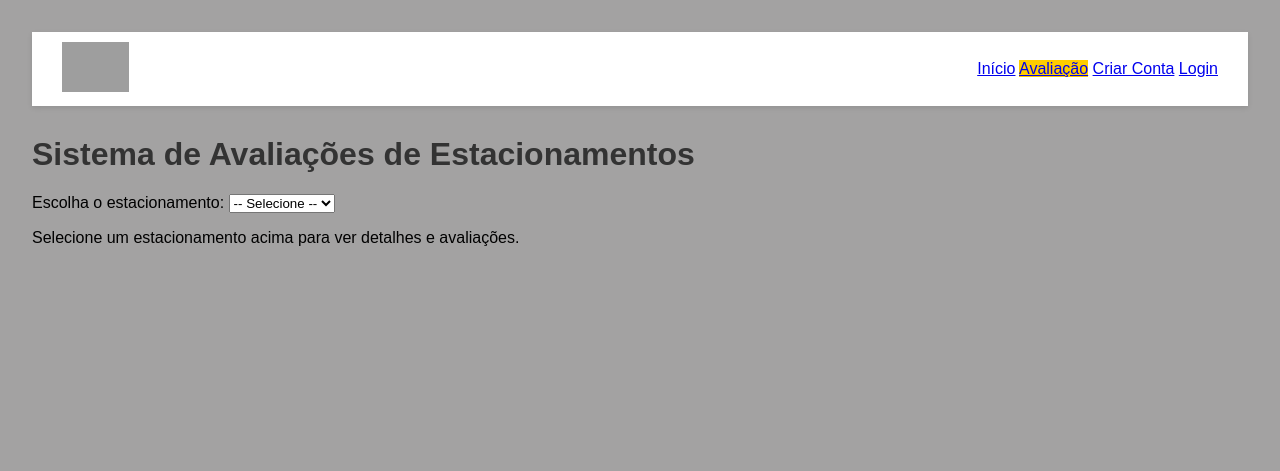
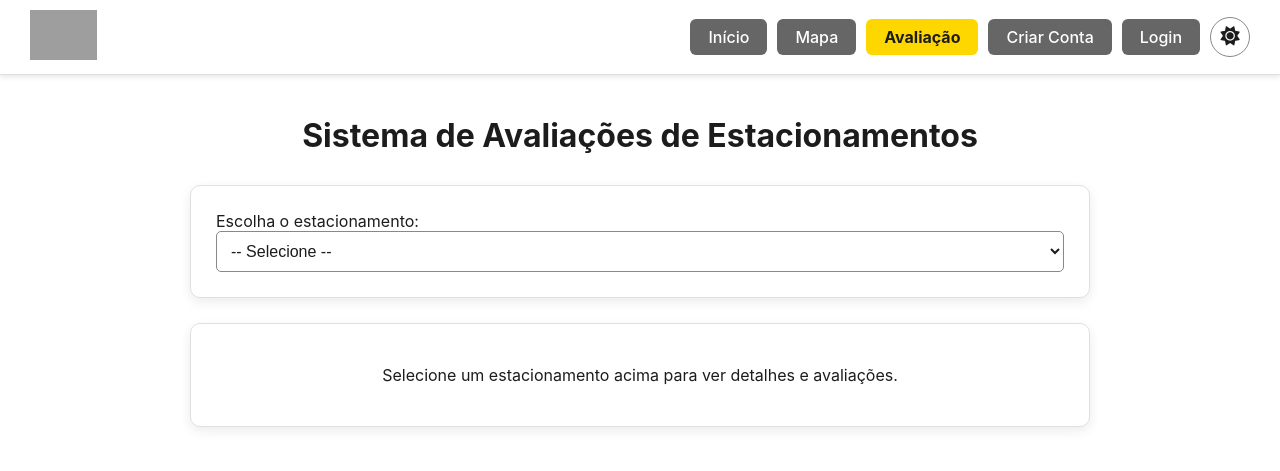
Before and after one commit to eugenioaa/estaciona-facil, a Django app: page /avaliacoes/ in a window 1280 px wide. Shown: the top 471 px of the page. Run offline with Django 5.2, Linux system fonts and the light colour scheme; data that the repository does not hold is empty; grey boxes are pictures that could not be loaded.

Commit message:
Unifiçao das paginas principais: tela inicial, mapa e avaliaçao. Adiçao de modo oscuro e mudanza na cor do fundo  (de cinza para branco ou preto)

```diff
--- a/app/static/main.css
+++ b/app/static/main.css
@@ -1,22 +1,34 @@
+/* --- Universal Box Sizing Reset --- */
+html {
+  box-sizing: border-box;
+}
+*, *:before, *:after {
+  box-sizing: inherit;
+}
+
 /* --- 1. Configuração da Paleta de Cores com Variáveis CSS --- */
 :root {
-    /* Modo Claro (Padrão) */
-    --cor-primaria: #FFD700;      /* Dourado */
-    --cor-destaque: #0D6EFD;      /* Azul */
-    --cor-fundo: #FFFFFF;         /* Branco */
-    --cor-texto: #1C1C1C;         /* Preto suave */
-    --cor-neutra-clara: #E0E0E0;  /* Cinza para divisórias */
-    --cor-neutra-media: #888888;  /* Cinza para texto de apoio */
+    --cor-primaria: #FFD700;
+    --cor-destaque: #0D6EFD;
+    --cor-fundo: #FFFFFF;
+    --cor-texto: #1C1C1C;
+    --cor-neutra-clara: #E0E0E0;
+    --cor-neutra-media: #888888;
+    --cor-botao-inativo-fundo: #666666;
+    --cor-botao-inativo-hover: #555555;
+    --cor-texto-ativo: #1C1C1C;
 }
 
-body.dark-mode {
+html.dark-mode {
     /* Modo Escuro */
-    --cor-primaria: #FFD700;      /* Dourado (mantém-se) */
-    --cor-destaque: #0D6EFD;      /* Azul (mantém-se) */
-    --cor-fundo: #000000;         /* Preto absoluto */
-    --cor-texto: #F5F5F5;         /* Branco suave */
-    --cor-neutra-clara: #2a2a2a;  /* Cinza escuro para divisórias */
-    --cor-neutra-media: #aaaaaa;  /* Cinza claro para texto de apoio */
+    --cor-primaria: #FFD700;
+    --cor-fundo: #121212;
+    --cor-texto: #F5F5F5;
+    --cor-neutra-clara: #2a2a2a;
+    --cor-neutra-media: #aaaaaa;
+    --cor-botao-inativo-fundo: #2a2a2a;
+    --cor-botao-inativo-hover: #3c3c3c;
+    --cor-texto-ativo: #1C1C1C;
 }
 
 
@@ -52,6 +64,36 @@ body {
     height: 50px;
 }
 
+.menu {
+    display: flex;
+    align-items: center;
+    gap: 10px;
+}
+
+.menu .button-link {
+    padding: 8px 18px;
+    font-size: 16px;
+    font-weight: 500;
+    border-radius: 6px;
+    border: none;
+    cursor: pointer;
+    background-color: var(--cor-botao-inativo-fundo);
+    color: white;
+    text-decoration: none;
+    display: inline-block;
+    transition: background-color 0.2s;
+}
+
+.menu .button-link:hover {
+    background-color: var(--cor-botao-inativo-hover);
+}
+
+.menu .button-link.ativo {
+    background-color: var(--cor-primaria);
+    color: var(--cor-texto-ativo);
+    font-weight: bold;
+}
+
 .dark-mode-toggle {
     background: none;
     border: 1px solid var(--cor-neutra-media);
@@ -71,33 +113,10 @@ body {
     background-color: var(--cor-neutra-clara);
 }
 
-.menu {
-    display: flex;
-    align-items: center;
+/* --- 4. CONTAINER DE CONTEÚDO PADRÃO --- */
+.container {
+    max-width: 1200px;
+    margin: 0 auto;
+    padding: 20px;
+    overflow: auto;
 }
-
-.menu .button-link {
-    margin-left: 10px;
-    padding: 8px 16px;
-    font-size: 16px;
-    font-weight: 500;
-    border-radius: 6px;
-    border: none;
-    cursor: pointer;
-    background-color: var(--cor-neutra-clara);
-    color: var(--cor-texto);
-    text-decoration: none;
-    display: inline-block;
-    transition: background-color 0.2s, color 0.2s;
-}
-
-.menu .button-link:hover {
-    background-color: var(--cor-neutra-media);
-    color: var(--cor-fundo);
-}
-
-.menu .button-link.ativo {
-    background-color: var(--cor-primaria); /* Amarelo Dourado */
-    color: #1C1C1C; /* Texto escuro para melhor contraste com o amarelo */
-    font-weight: bold;
-}
--- /dev/null
+++ b/app/static/telaAval.css
@@ -0,0 +1,110 @@
+/* Estilos para a página de Avaliações */
+
+/* Usa o container padrão, mas adiciona um cabeçalho centralizado */
+.container h1 {
+    text-align: center;
+    margin-bottom: 30px;
+}
+
+/* Estilo padrão para as caixas de conteúdo */
+.caixa {
+    background-color: var(--cor-fundo);
+    border: 1px solid var(--cor-neutra-clara);
+    color: var(--cor-texto);
+    border-radius: 10px;
+    padding: 25px;
+    width: 90%;
+    max-width: 900px;
+    margin: 25px auto;
+    box-shadow: 0 4px 12px rgba(0,0,0,0.08);
+    transition: background-color 0.3s, color 0.3s, border 0.3s;
+}
+
+/* Seção de seleção de estacionamento */
+.selecionar-estacionamento select {
+    width: 100%;
+    padding: 10px;
+    font-size: 1rem;
+    border-radius: 5px;
+    border: 1px solid var(--cor-neutra-media);
+    background-color: var(--cor-fundo);
+    color: var(--cor-texto);
+}
+
+/* Informações do estacionamento */
+.estacionamento-info {
+    display: flex;
+    align-items: center;
+    gap: 25px;
+}
+
+.estacionamento-info .estacionamento-img {
+    width: 150px;
+    height: 150px;
+    object-fit: cover;
+    border-radius: 8px;
+}
+
+.estacionamento-info h2 {
+    margin-top: 0;
+}
+
+/* Seção de avaliações */
+.avaliacoes p, .avaliacoes .avaliacao {
+    line-height: 1.6;
+}
+
+.estrelas {
+    color: var(--cor-primaria);
+    font-size: 1.3em;
+    vertical-align: middle;
+}
+
+.avaliacao {
+    border-bottom: 1px solid var(--cor-neutra-clara);
+    margin-bottom: 1em;
+    padding-bottom: 1em;
+}
+
+.avaliacao:last-child {
+    border-bottom: none;
+    margin-bottom: 0;
+    padding-bottom: 0;
+}
+
+/* Formulário */
+.formulario form p {
+    margin-bottom: 15px;
+}
+
+.formulario label {
+    display: block;
+    margin-bottom: 5px;
+    font-weight: bold;
+}
+
+.formulario input, .formulario textarea {
+    width: 100%;
+    padding: 10px;
+    box-sizing: border-box; /* Garante que padding não afete a largura final */
+    border: 1px solid var(--cor-neutra-media);
+    border-radius: 5px;
+}
+
+.formulario button.btn {
+    display: inline-block;
+    padding: 12px 25px;
+    font-size: 1rem;
+    border-radius: 8px;
+    border: none;
+    background-color: var(--cor-primaria);
+    color: #1C1C1C;
+    cursor: pointer;
+    font-weight: bold;
+    transition: filter 0.2s;
+    margin-top: 10px;
+}
+
+.formulario button.btn:hover {
+    filter: brightness(0.9);
+}
--- a/app/templates/app/base.html
+++ b/app/templates/app/base.html
@@ -6,14 +6,24 @@
     <meta name="viewport" content="width=device-width, initial-scale=1.0" />
     <title>{% block title %}EstacionaFácil{% endblock %}</title>
 
-    <!-- Link para o CSS principal e partilhado -->
     <link rel="stylesheet" href="{% static 'main.css' %}" />
-
-    <!-- Ícones para o botão de modo escuro -->
     <link rel="stylesheet" href="https://cdnjs.cloudflare.com/ajax/libs/font-awesome/6.5.2/css/all.min.css">
 
-    <!-- Bloco para que cada página possa adicionar os seus próprios estilos CSS -->
     {% block styles %}{% endblock %}
+
+    <script>
+        (function() {
+            try {
+                var theme = localStorage.getItem('theme');
+                if (theme === 'dark') {
+                    document.documentElement.classList.add('dark-mode');
+                }
+            } catch (e) {
+                console.error("Não foi possível aplicar o tema inicial.", e);
+            }
+        })();
+    </script>
+
 </head>
 <body>
     <header class="cabecalho">
@@ -21,10 +31,6 @@
             <div class="logo">
                 <img src="https://img.freepik.com/vetores-premium/pin-de-vetor-de-modelo-de-logotipo-de-estacionamento-de-carros_316488-5081.jpg" alt="Logo do Projeto" />
             </div>
-            <!-- BOTÃO DE MODO ESCURO ADICIONADO AQUI -->
-            <button id="dark-mode-toggle" class="dark-mode-toggle">
-                <i class="fa-solid fa-sun"></i> <!-- Ícone inicial -->
-            </button>
         </div>
         <nav class="menu">
             <a class="button-link {% if request.resolver_match.url_name == 'tela_principal' %}ativo{% endif %}" href="{% url 'app:tela_principal' %}">Início</a>
@@ -38,6 +44,10 @@
                 <a class="button-link {% if request.resolver_match.url_name == 'registro_usuario' %}ativo{% endif %}" href="{% url 'app:registro_usuario' %}">Criar Conta</a>
                 <a class="button-link {% if request.resolver_match.url_name == 'login' %}ativo{% endif %}" href="{% url 'app:login' %}">Login</a>
             {% endif %}
+
+            <button id="dark-mode-toggle" class="dark-mode-toggle">
+                <i class="fa-solid"></i>
+            </button>
         </nav>
     </header>
 
@@ -45,41 +55,38 @@
         {% block content %}{% endblock %}
     </main>
 
-    <!-- SCRIPT PARA O MODO ESCURO ADICIONADO AQUI -->
     <script>
+        document.addEventListener('DOMContentLoaded', function() {
             const toggleButton = document.getElementById('dark-mode-toggle');
-        const body = document.body;
             const icon = toggleButton.querySelector('i');
+            const htmlElement = document.documentElement;
 
-        // Função para aplicar o tema e o ícone corretos
-        function applyTheme(isDarkMode) {
-            if (isDarkMode) {
-                body.classList.add('dark-mode');
-                icon.classList.remove('fa-sun');
+            // Função para definir o ícone correto no carregamento da página
+            function setInitialIcon() {
+                if (htmlElement.classList.contains('dark-mode')) {
                     icon.classList.add('fa-moon');
                 } else {
-                body.classList.remove('dark-mode');
-                icon.classList.remove('fa-moon');
                     icon.classList.add('fa-sun');
                 }
             }
 
-        // Verifica a preferência guardada no localStorage ao carregar a página
-        const savedTheme = localStorage.getItem('theme');
-        const isDarkModeSaved = savedTheme === 'dark';
-        applyTheme(isDarkModeSaved);
+            // Lógica do clique no botão
+            toggleButton.addEventListener('click', () => {
+                const isDarkMode = htmlElement.classList.toggle('dark-mode');
 
-        // Adiciona o evento de clique ao botão
-        toggleButton.addEventListener('click', () => {
-            const isCurrentlyDark = body.classList.contains('dark-mode');
-            applyTheme(!isCurrentlyDark);
+                // Salva a preferência no localStorage
+                localStorage.setItem('theme', isDarkMode ? 'dark' : 'light');
 
-            // Guarda a nova preferência no localStorage
-            localStorage.setItem('theme', !isCurrentlyDark ? 'dark' : 'light');
+                // Atualiza o ícone
+                icon.classList.toggle('fa-sun', !isDarkMode);
+                icon.classList.toggle('fa-moon', isDarkMode);
+            });
+
+            // Define o ícone assim que o DOM estiver pronto
+            setInitialIcon();
         });
     </script>
 
-    <!-- Bloco para que cada página possa adicionar os seus próprios scripts JS -->
     {% block scripts %}{% endblock %}
 </body>
 </html>
--- a/app/templates/app/telaAval.html
+++ b/app/templates/app/telaAval.html
@@ -1,34 +1,14 @@
+{% extends 'app/base.html' %}
 {% load static %}
 
-<!DOCTYPE html>
-<html lang="pt-BR">
-<head>
-    <meta charset="UTF-8" />
-    <meta name="viewport" content="width=device-width, initial-scale=1.0"/>
-    <title>Avaliações de Estacionamento</title>
-    <!-- CORRIGIDO: O link agora aponta para o seu ficheiro de estilos existente -->
-    <link rel="stylesheet" href="{% static 'styles.css' %}" />
-</head>
-<body>
-    <header class="cabecalho">
-        <div class="logo">
-            <img src="https://img.freepik.com/vetores-premium/pin-de-vetor-de-modelo-de-logotipo-de-estacionamento-de-carros_316488-5081.jpg" alt="Logo do Projeto" />
-        </div>
+{% block title %}Avaliações - EstacionaFácil{% endblock %}
 
-        <nav class="menu">
-            <a class="button-link" href="{% url 'app:tela_principal' %}">Início</a>
-            <a class="button-link ativo" href="{% url 'app:tela_avaliacoes' %}">Avaliação</a>
+{% block styles %}
+    <link rel="stylesheet" href="{% static 'telaAval.css' %}" />
+{% endblock %}
 
-            {% if user.is_authenticated %}
-                <a class="button-link" href="{% url 'app:editar_usuario' %}">Conta</a>
-                <a class="button-link" href="{% url 'app:logout' %}">Logout</a>
-            {% else %}
-                <a class="button-link" href="{% url 'app:registro_usuario' %}">Criar Conta</a>
-                <a class="button-link" href="{% url 'app:login' %}">Login</a>
-            {% endif %}
-        </nav>
-    </header>
-
+{% block content %}
+<div class="container">
     <h1>Sistema de Avaliações de Estacionamentos</h1>
 
     {# 1) Seletor de estacionamento #}
@@ -46,9 +26,11 @@
         </form>
     </section>
 
-    {# 2) Se nenhum escolhido ainda, mostra mensagem #}
+    {# 2) Mensagem se nenhum estacionamento for escolhido #}
     {% if not estacionamento %}
-        <p class="caixa">Selecione um estacionamento acima para ver detalhes e avaliações.</p>
+        <div class="caixa" style="text-align: center;">
+            <p>Selecione um estacionamento acima para ver detalhes e avaliações.</p>
+        </div>
     {% else %}
 
         {# 3) Informações do estacionamento selecionado #}
--- a/app/views.py
+++ b/app/views.py
@@ -1,4 +1,3 @@
-# Imports organizados e corrigidos
 from django.shortcuts import render, redirect, get_object_or_404
 from django.contrib.auth.decorators import login_required
 from django.contrib.auth import authenticate, login as auth_login, logout
```
Also changed, not shown: other parts of app/templates/app/telaAval.html (+18 -16 lines), app/static/mapa_interativo.css (+23 -68 lines), app/static/telaPrincipal.css (+19 -55 lines), app/templates/app/mapa_interativo.html (+13 -32 lines), app/templates/app/telaprincipal.html (+15 -38 lines). Lines whose indentation alone changed are shown as unchanged.
